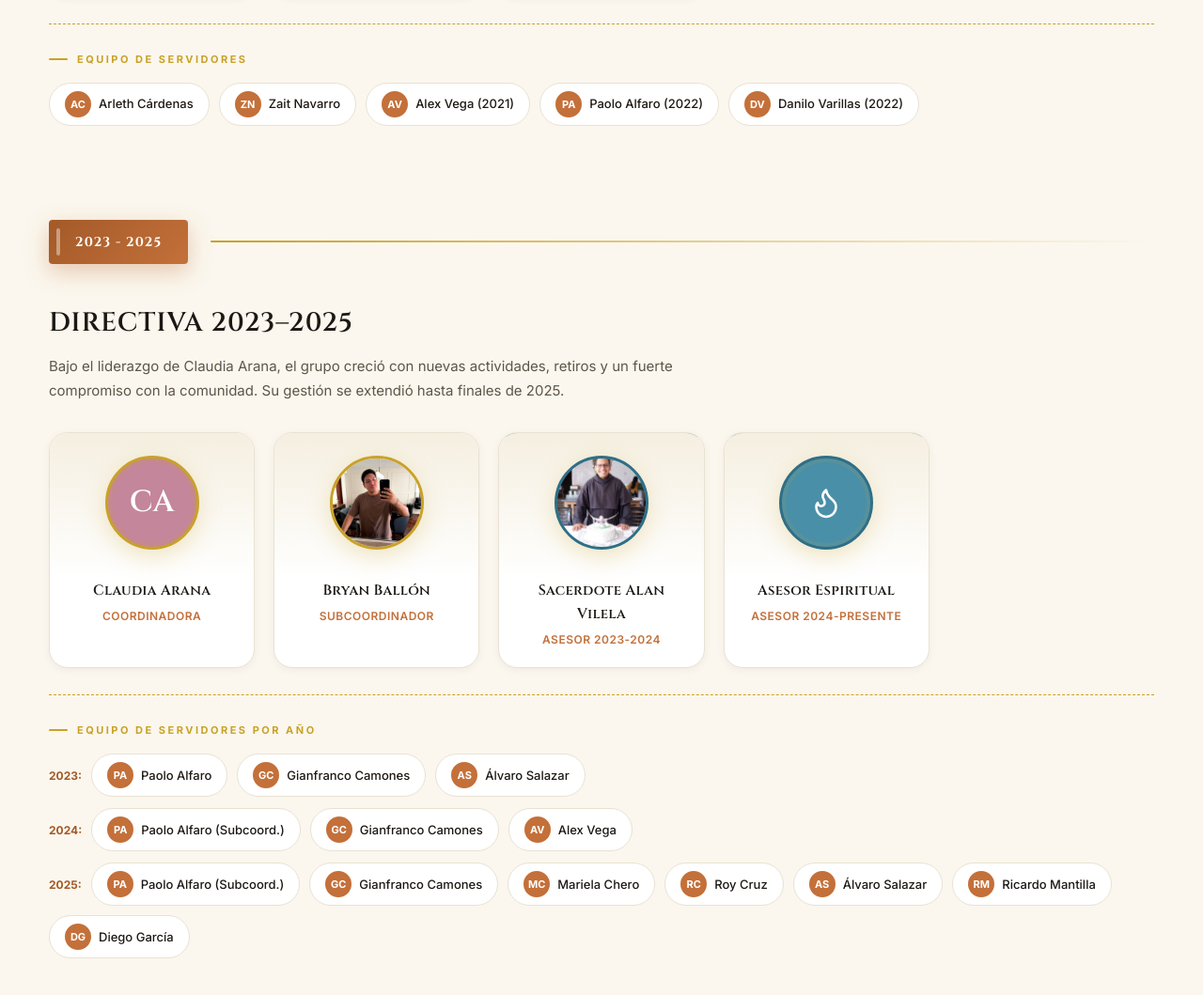
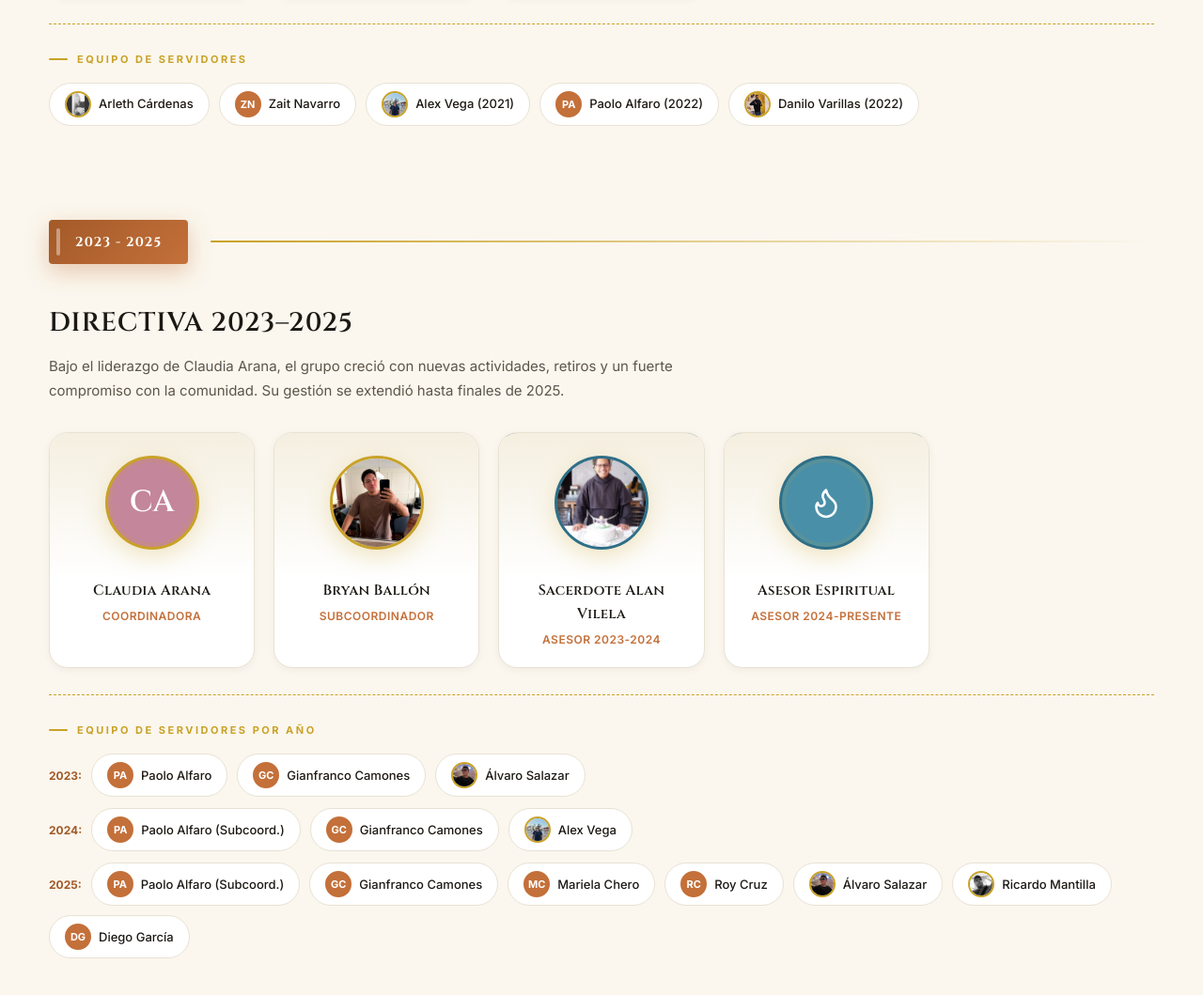
Before and after one commit to luxtonsp-bot/luxto-nsp, a plain HTML site: page historia.html in a window 1280 px wide. Shown: the part 6060-7119 px from the top of the page at 94% size. Drawn offline with Linux system fonts and the light colour scheme.

Commit message:
fix: agregar fotos Pilar Arana y Cecilia Salazar periodo 2015-2017

```diff
--- a/historia.html
+++ b/historia.html
@@ -560,7 +560,7 @@ footer .container { position: relative; z-index: 2; }
       <div class="personas-grid">
         <div class="persona-card">
           <div class="persona-avatar-wrap">
-<div class="persona-avatar" style="background:var(--rosa);color:white;">PA</div>
+<div class="persona-avatar"><img src="Pilar_Arana.jpg" alt="Pilar Arana" onerror="this.style.display=\'none\';this.parentElement.innerHTML=\'PA\'"></div>
           </div>
           <div class="persona-info">
             <div class="persona-nombre">Pilar Arana</div>
@@ -569,7 +569,7 @@ footer .container { position: relative; z-index: 2; }
         </div>
         <div class="persona-card">
           <div class="persona-avatar-wrap">
-<div class="persona-avatar" style="background:var(--azul);color:white;">CS</div>
+<div class="persona-avatar"><img src="Cecilia_Salazar.jpg" alt="Cecilia Salazar" onerror="this.style.display=\'none\';this.parentElement.innerHTML=\'CS\'"></div>
           </div>
           <div class="persona-info">
             <div class="persona-nombre">Cecilia Salazar</div>
@@ -667,11 +667,11 @@ footer .container { position: relative; z-index: 2; }
       <div class="equipo-section">
         <div class="equipo-label">Equipo de servidores</div>
         <div class="equipo-grid">
-          <div class="equipo-persona"><span class="equipo-persona-initials">AC</span> Arleth Cárdenas</div>
+          <div class="equipo-persona"><img class="equipo-persona-avatar" src="arleth_Cardenas.jpg" alt="Arleth" onerror="this.style.display='none';this.style.width='0'"><span class="equipo-persona-initials" style="display:none">AC</span> Arleth Cárdenas</div>
           <div class="equipo-persona"><span class="equipo-persona-initials">ZN</span> Zait Navarro</div>
-          <div class="equipo-persona"><span class="equipo-persona-initials">AV</span> Alex Vega (2021)</div>
+          <div class="equipo-persona"><img class="equipo-persona-avatar" src="alex_vega.jpg" alt="Alex" onerror="this.style.display='none';this.style.width='0'"><span class="equipo-persona-initials" style="display:none">AV</span> Alex Vega (2021)</div>
           <div class="equipo-persona"><span class="equipo-persona-initials">PA</span> Paolo Alfaro (2022)</div>
-          <div class="equipo-persona"><span class="equipo-persona-initials">DV</span> Danilo Varillas (2022)</div>
+          <div class="equipo-persona"><img class="equipo-persona-avatar" src="Danilo_Varillas.jpeg" alt="Danilo" onerror="this.style.display='none';this.style.width='0'"><span class="equipo-persona-initials" style="display:none">DV</span> Danilo Varillas (2022)</div>
         </div>
       </div>
     </div>
@@ -731,13 +731,13 @@ footer .container { position: relative; z-index: 2; }
           <span style="font-size:12px;color:var(--naranja-dark);font-weight:700;align-self:center;">2023:</span>
           <div class="equipo-persona"><span class="equipo-persona-initials">PA</span> Paolo Alfaro</div>
           <div class="equipo-persona"><span class="equipo-persona-initials">GC</span> Gianfranco Camones</div>
-          <div class="equipo-persona"><span class="equipo-persona-initials">AS</span> Álvaro Salazar</div>
+          <div class="equipo-persona"><img class="equipo-persona-avatar" src="Alvaro_Salazar.jpg" alt="Álvaro" onerror="this.style.display='none';this.style.width='0'"><span class="equipo-persona-initials" style="display:none">AS</span> Álvaro Salazar</div>
         </div>
         <div class="equipo-grid" style="margin-bottom:12px;">
           <span style="font-size:12px;color:var(--naranja-dark);font-weight:700;align-self:center;">2024:</span>
           <div class="equipo-persona"><span class="equipo-persona-initials">PA</span> Paolo Alfaro (Subcoord.)</div>
           <div class="equipo-persona"><span class="equipo-persona-initials">GC</span> Gianfranco Camones</div>
-          <div class="equipo-persona"><span class="equipo-persona-initials">AV</span> Alex Vega</div>
+          <div class="equipo-persona"><img class="equipo-persona-avatar" src="alex_vega.jpg" alt="Alex" onerror="this.style.display='none';this.style.width='0'"><span class="equipo-persona-initials" style="display:none">AV</span> Alex Vega</div>
         </div>
         <div class="equipo-grid">
           <span style="font-size:12px;color:var(--naranja-dark);font-weight:700;align-self:center;">2025:</span>
@@ -745,8 +745,8 @@ footer .container { position: relative; z-index: 2; }
           <div class="equipo-persona"><span class="equipo-persona-initials">GC</span> Gianfranco Camones</div>
           <div class="equipo-persona"><span class="equipo-persona-initials">MC</span> Mariela Chero</div>
           <div class="equipo-persona"><span class="equipo-persona-initials">RC</span> Roy Cruz</div>
-          <div class="equipo-persona"><span class="equipo-persona-initials">AS</span> Álvaro Salazar</div>
-          <div class="equipo-persona"><span class="equipo-persona-initials">RM</span> Ricardo Mantilla</div>
+          <div class="equipo-persona"><img class="equipo-persona-avatar" src="Alvaro_Salazar.jpg" alt="Álvaro" onerror="this.style.display='none';this.style.width='0'"><span class="equipo-persona-initials" style="display:none">AS</span> Álvaro Salazar</div>
+          <div class="equipo-persona"><img class="equipo-persona-avatar" src="ricardo_Mantillo.jpg" alt="Ricardo" onerror="this.style.display='none';this.style.width='0'"><span class="equipo-persona-initials" style="display:none">RM</span> Ricardo Mantilla</div>
           <div class="equipo-persona"><span class="equipo-persona-initials">DG</span> Diego García</div>
         </div>
       </div>
```
Also changed, not shown: Alvaro_Salazar.jpg (added), Danilo_Varillas.jpeg (added), Gianfranco_Camones.jpg (added), alex_vega.jpg (added), arleth_Cardenas.jpg (added), diego_garcia.jpg (added), ricardo_Mantillo.jpg (added).
